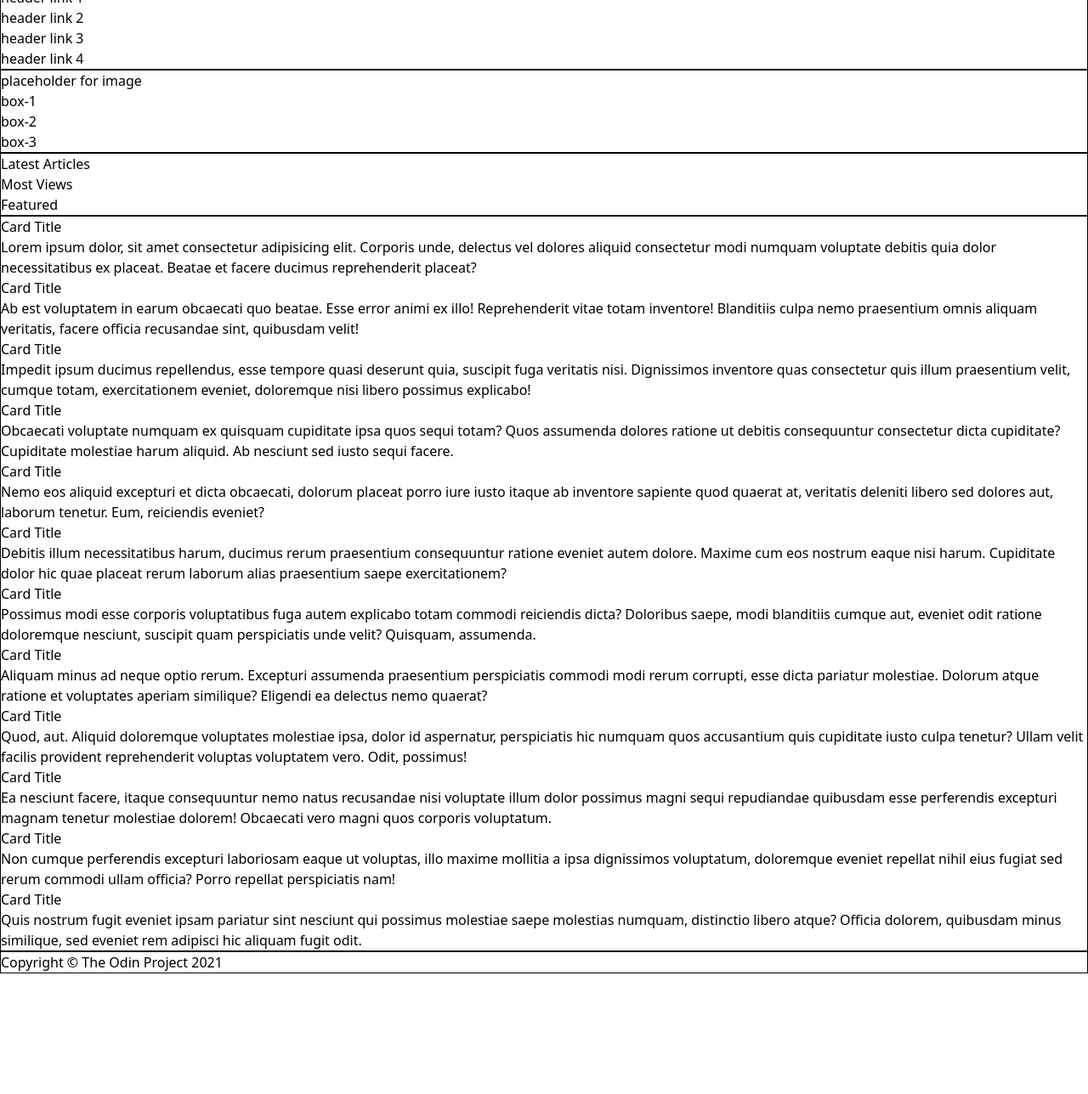
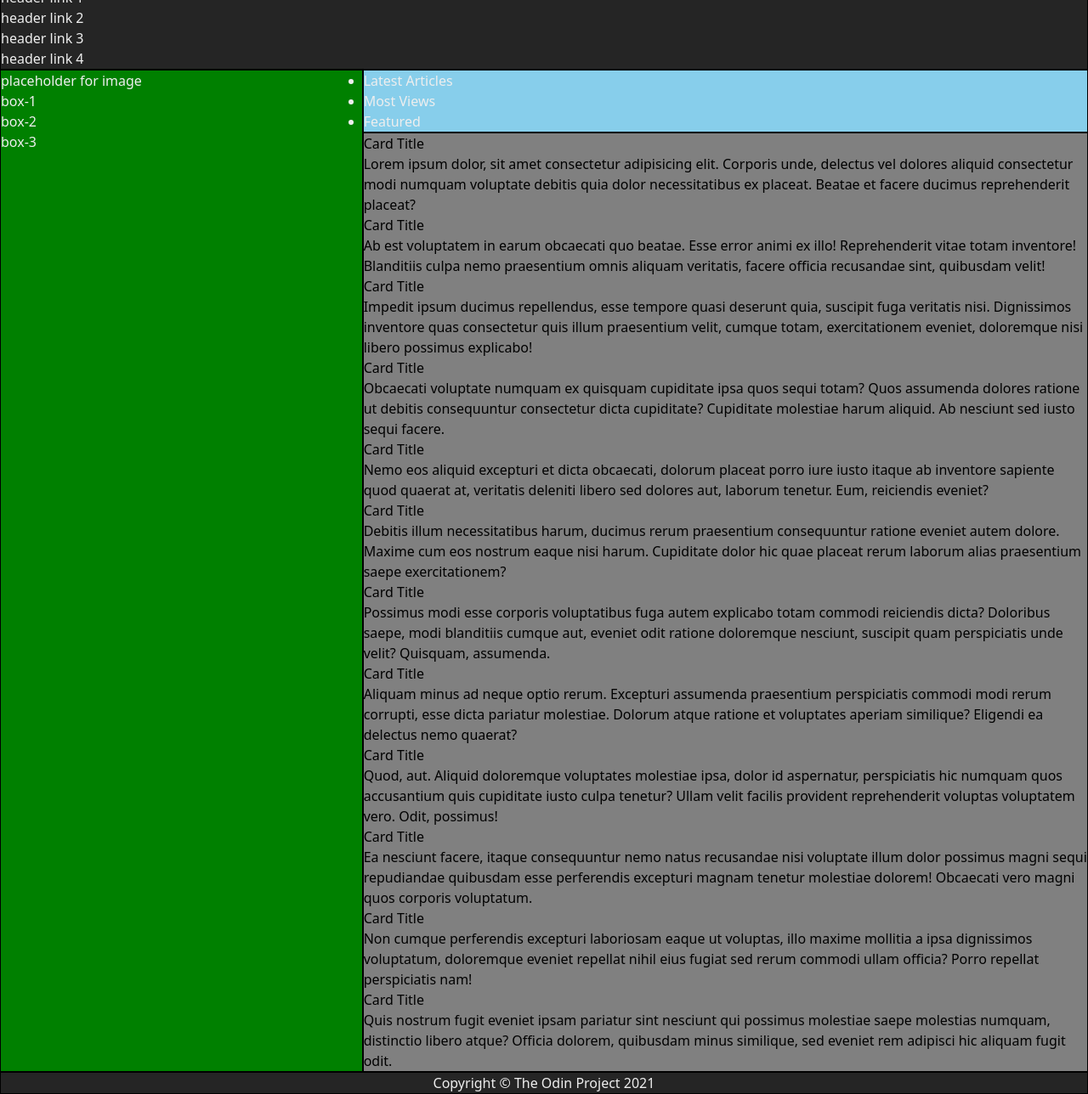
Before and after one commit to rjsudhin/holly-grail-mockup-grid-layout, a plain HTML site: page index.html in a window 1280 px wide. Shown: the part 40-1328 px from the top of the page at 85% size. Before the commit the page ends 1186 px from the top, so only its background shows below. Drawn offline with Linux system fonts and the light colour scheme.

Commit message:
aligned all container with display grid

```diff
--- a/css/styles.css
+++ b/css/styles.css
@@ -15,6 +15,53 @@ body {
   width: 100%;
 }
 
+.container {
+  display: grid;
+  grid-template-columns: repeat(1, 2fr) repeat(1, 4fr);
+}
+
 .container > div {
   border: 1px solid black;
 }
+
+/* header-section */
+.header {
+  background-color: #252525;
+  color: #eee;
+  grid-column: 1 / span 2;
+}
+/* header-section */
+
+/* side bar - section */
+.sidebar {
+  background-color: green;
+  color: #eee;
+  grid-row: 2 / span 2;
+}
+/* side bar - section */
+
+
+/* navbar-section */
+.navbar {
+  background-color: skyblue;
+  color: #eee;
+  grid-column: 2 / span 1;
+  grid-row: 2 / span 1;
+}
+/* navbar-section */
+
+/*article-section*/
+.article {
+  background-color: grey;
+  grid-row: 3 / span 1;
+}
+/*article-section*/
+
+/* footer-section */
+.footer {
+  grid-column: 1 / span 2;
+  background-color: #252525;
+  color: #eee;
+  text-align: center;
+}
+/* footer-section */
```
